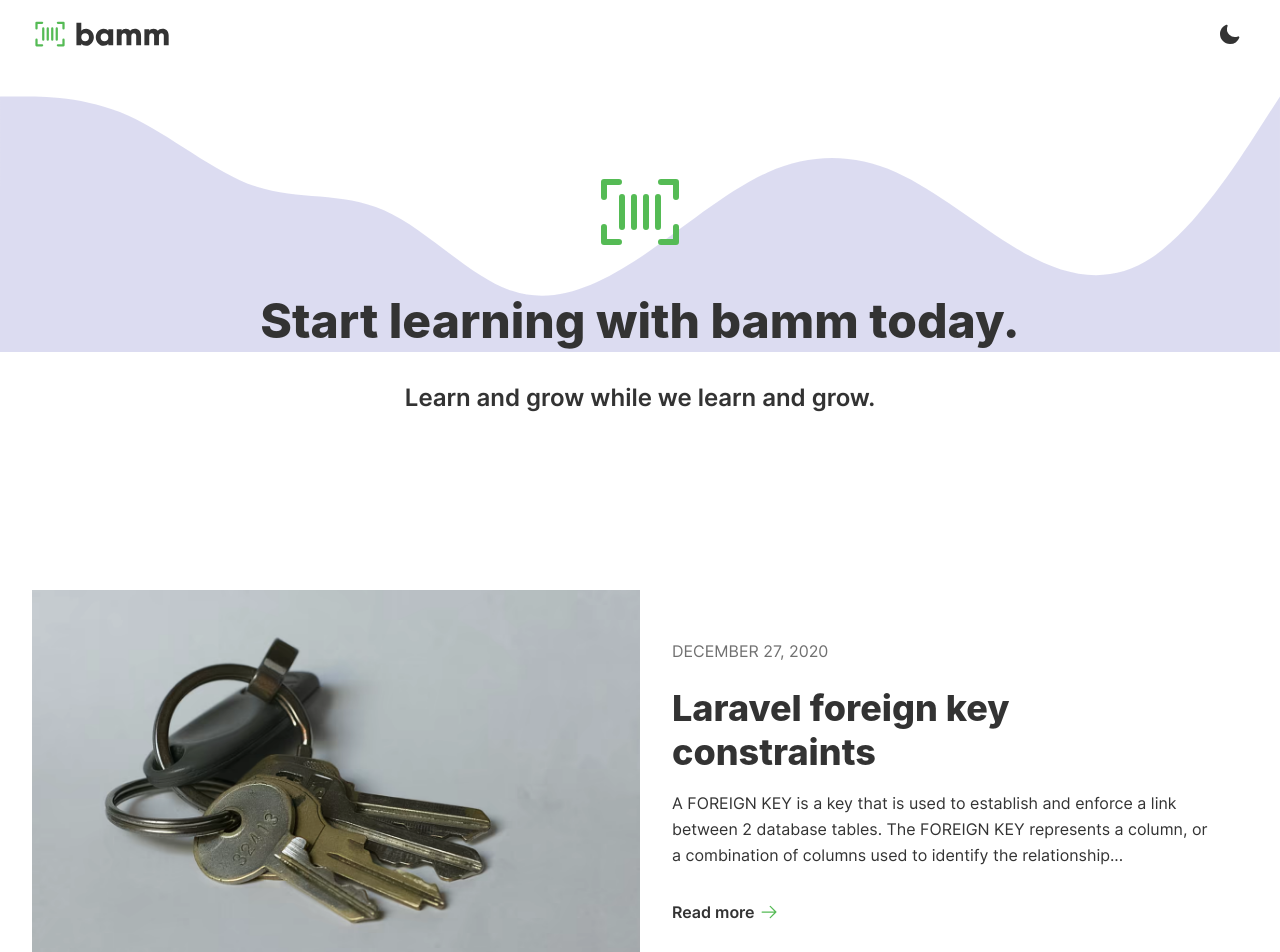
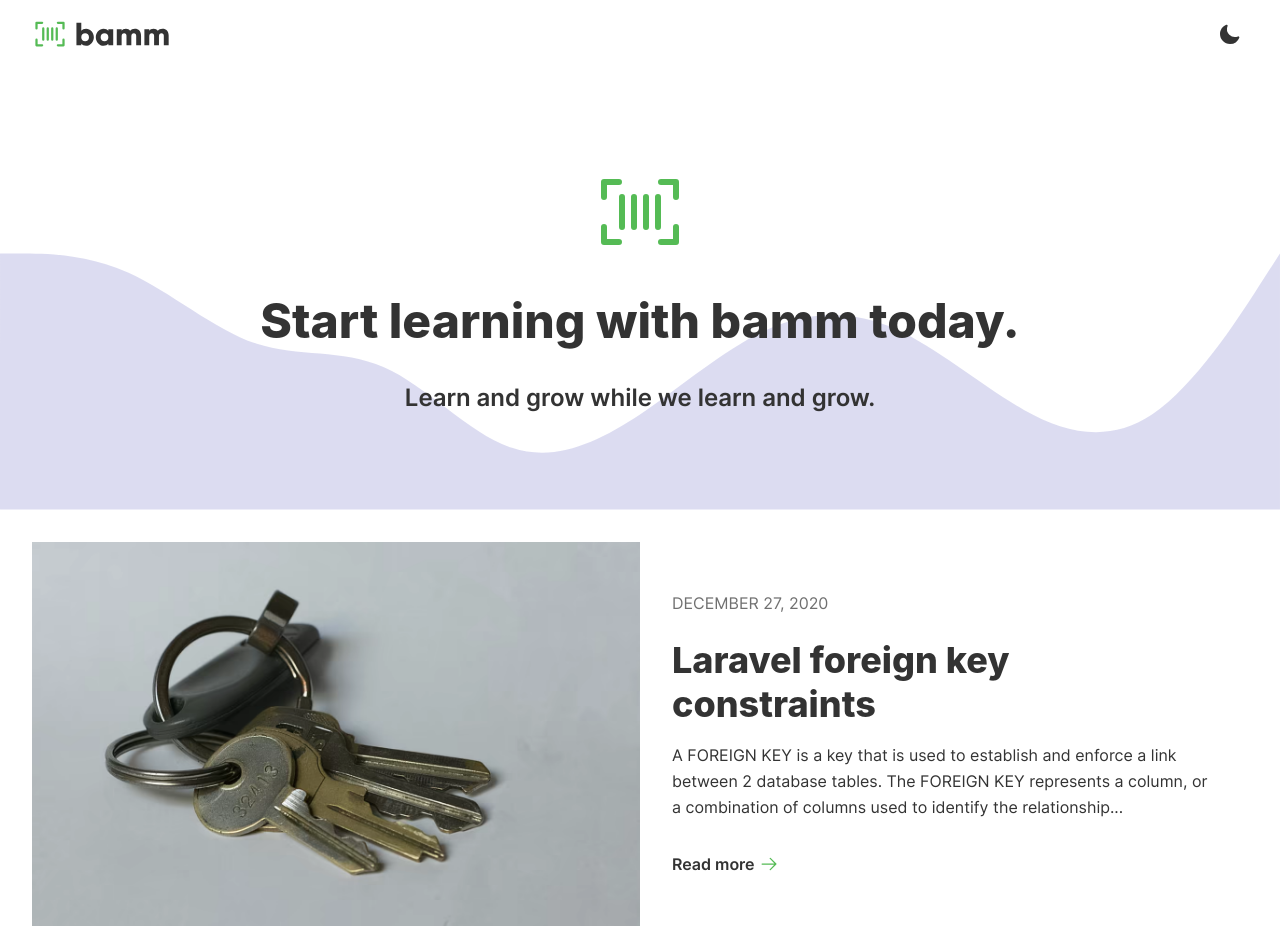
Before and after one commit to thebamm/bamm, a Next.js app: page / in a window 1280 px wide. Shown: the top 952 px of the page. Built offline with nearby package versions, Linux system fonts and the light colour scheme; a web font is replaced by a local one.

Commit message:
Cleaning up

```diff
--- a/components/homeHero.js
+++ b/components/homeHero.js
@@ -5,8 +5,15 @@ const HomeHero = () => {
   return (
     <div className='text-center py-12 md:py-24 relative'>
       <div className='absolute inset-0 opacity-20 -z-1'>
-        <svg xmlns="http://www.w3.org/2000/svg" viewBox="0 0 1440 320">
-          <path fill="#5555bb" fillOpacity="1" d="M0,32L24,32C48,32,96,32,144,53.3C192,75,240,117,288,133.3C336,149,384,139,432,160C480,181,528,235,576,250.7C624,267,672,245,720,213.3C768,181,816,139,864,117.3C912,96,960,96,1008,117.3C1056,139,1104,181,1152,208C1200,235,1248,245,1296,213.3C1344,181,1392,107,1416,69.3L1440,32L1440,320L1416,320C1392,320,1344,320,1296,320C1248,320,1200,320,1152,320C1104,320,1056,320,1008,320C960,320,912,320,864,320C816,320,768,320,720,320C672,320,624,320,576,320C528,320,480,320,432,320C384,320,336,320,288,320C240,320,192,320,144,320C96,320,48,320,24,320L0,320Z"/>
+        <svg
+          className='w-full absolute bottom-0 left-0'
+          xmlns="http://www.w3.org/2000/svg"
+          viewBox="0 0 1440 320"
+        >
+          <path
+            fill="#5555bb"
+            fillOpacity="1"
+            d="M0,32L24,32C48,32,96,32,144,53.3C192,75,240,117,288,133.3C336,149,384,139,432,160C480,181,528,235,576,250.7C624,267,672,245,720,213.3C768,181,816,139,864,117.3C912,96,960,96,1008,117.3C1056,139,1104,181,1152,208C1200,235,1248,245,1296,213.3C1344,181,1392,107,1416,69.3L1440,32L1440,320L1416,320C1392,320,1344,320,1296,320C1248,320,1200,320,1152,320C1104,320,1056,320,1008,320C960,320,912,320,864,320C816,320,768,320,720,320C672,320,624,320,576,320C528,320,480,320,432,320C384,320,336,320,288,320C240,320,192,320,144,320C96,320,48,320,24,320L0,320Z"/>
         </svg>
       </div>
 
--- a/components/postTitle.js
+++ b/components/postTitle.js
@@ -1,6 +1,6 @@
 export default function PostTitle({ children }) {
   return (
-    <h1 className="tracking-tighter mb-12 text-center">
+    <h1 className="tracking-tighter mb-20 text-center">
       {children}
     </h1>
   )
--- a/pages/index.js
+++ b/pages/index.js
@@ -10,12 +10,12 @@ import HomeHero from '../components/homeHero'
 export default function Index({ allPosts }) {
   const heroPost = allPosts[0]
   const morePosts = allPosts.slice(1)
-console.log(heroPost)
+
   return (
     <Layout>
       <HomeHero/>
 
-      <Container className='pt-20 pb-32'>
+      <Container className='pt-8 pb-32'>
         {heroPost && (
           <HeroPost
             title={heroPost.title}
```
